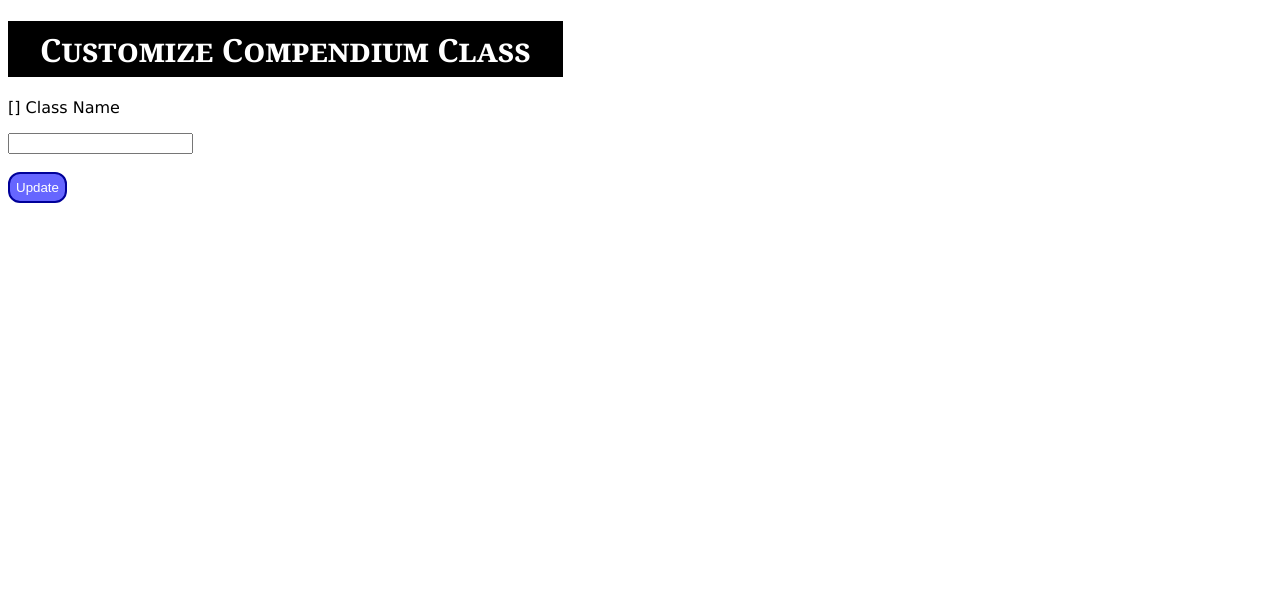
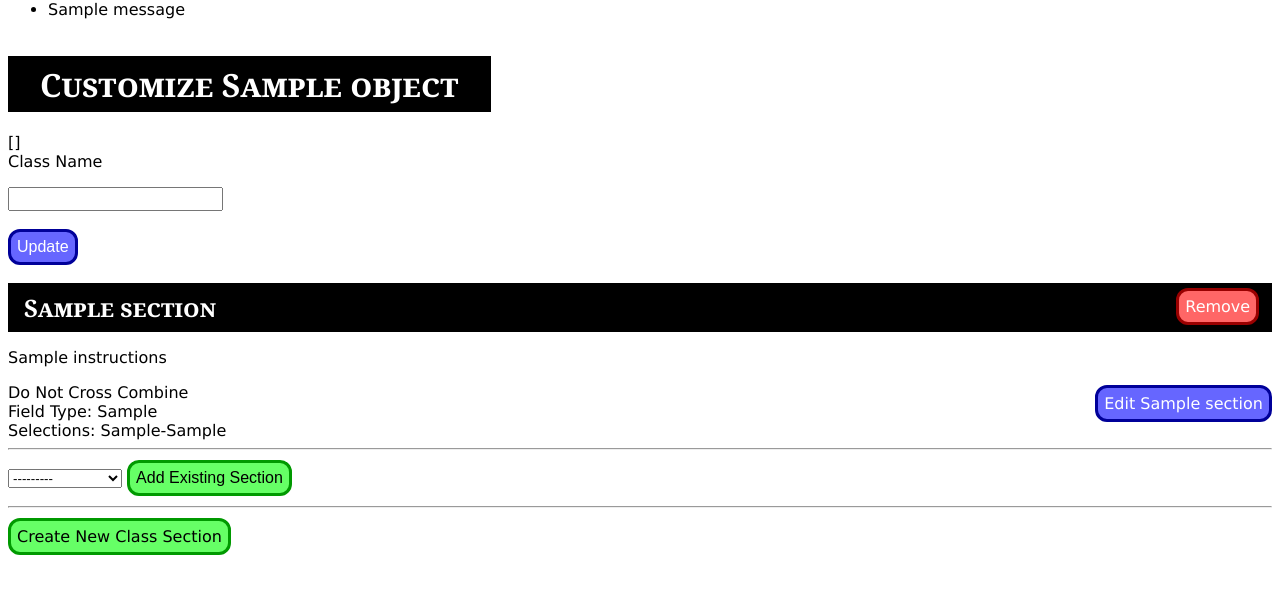
Before and after one commit to renoc/personal-classalchemy, a Django app: template templates/compendium_class_edit.html in a window 1280 px wide. Shown: the part 47-641 px from the top of the page. Run offline with Django 3.2, Linux system fonts and the light colour scheme; the template is opened without the code that fills it: most values are stand-ins (such as "Sample title", 1, 10 or a date in 2020); one stand-in notice (Sample message) is shown; form fields are guessed from the names that the template uses.

Commit message:
New Sections Views without tests

```diff
--- a/static/base.css
+++ b/static/base.css
@@ -22,17 +22,32 @@ h1 {
     padding: 0.2em 1em;
 }
 h2 { font-size: x-large; }
+h3 { font-size: large; }
+input { font-size: 1em; }
 ul { margin-top: 0px; }
+label { display: block; }
 .errorlist { background: #F9C; }
 
+.blackbar {
+    background-color: #000;
+    color: #FFF;
+    padding: 0.5em 1em;
+}
+.blackbar>h2 {
+    font-family: Georgia, serif;
+    font-variant: small-caps;
+    margin: 0;
+    padding: 0;
+}
+.blackbar .button {
+    margin: -0.2em;
+}
 .header {
     color: #FFF;
     font-family: Georgia, serif;
     font-variant: small-caps;
 }
-.header h2 {
-    margin: 0em;
-}
+.header h2 { margin: 0em; }
 #h2a {
     padding: 0em 2em 0em 1.5em;
     vertical-align: initial;
@@ -82,9 +97,10 @@ ul { margin-top: 0px; }
 
 .button {
     border-radius: 12px;
-    border-size: 3px;
     border-style: solid;
+    border-width: 3px;
     display: inline-block;
+    font-size: 1em;
     margin: 2px 0px;
     padding: 6px;
     text-decoration: None
@@ -99,3 +115,8 @@ ul { margin-top: 0px; }
     border-color: #009;
     color: #FFF;
 }
+.red {
+    background: #F66;
+    border-color: #900;
+    color: #FFF;
+}
--- a/templates/base.html
+++ b/templates/base.html
@@ -24,6 +24,13 @@
     <span id="userbox"><span id="userlink">No User</span> <input type="text" id="username_display" value="" readonly /></span>
 {% endif %}
 </div>
+{% if messages %}
+<ul class="messages">
+    {% for message in messages %}
+    <li{% if message.tags %} class="{{ message.tags }}"{% endif %}>{{ message }}</li>
+    {% endfor %}
+</ul>
+{% endif %}
 {% block h1 %}<h1>Hello Dungeon World</h1>{% endblock h1 %}
 {% block content %}
 {% endblock content %}
--- a/templates/compendium_class_edit.html
+++ b/templates/compendium_class_edit.html
@@ -5,7 +5,7 @@
         <meta name="robots" content="noindex">
         <title>Compendium Class Edit Page</title>
     {% endblock html-head %}
-    {% block h1 %}<h1>Customize Compendium Class</h1>{% endblock h1 %}
+    {% block h1 %}<h1>Customize {{ object.form_name }}</h1>{% endblock h1 %}
 
 {% block content %}
 <form method="post">
@@ -16,7 +16,35 @@
        <p> {{ form.form_name }}</p>
     </div>
     <p>
-    <button type='submit' class="button blue">Update</button>
+        <button type='submit' class="button blue">Update</button>
     </p>
 </form>
+{% for section in compendium_class.base_choices %}
+<div>
+    <div class="blackbar">
+        <a href="/compendiumclasses/{{ compendium_class.id }}/remove_section/{{ section.id }}"
+            class="align-right button red">Remove</a>
+        <h2 class="blackbar">{{ section.field_name }}</h2>
+    </div>
+    <p>{{ section.instructions }}</p>
+    <a href="/compendiumclasses/{{ compendium_class.id }}/edit_section/{{ section.id }}"
+        class="align-right button blue">Edit {{ section.field_name }}</a>
+    <div>{% if not section.cross_combine %}Do Not {% endif %}Cross Combine</div>
+    <div>Field Type: {{ section.choice_type }}</div>
+    <div>Selections: {{ section.min_selects }}-{{ section.max_selects }}</div>
+</div>
+{% endfor %}
+<hr />
+<form method="post" action="/compendiumclasses/{{ compendium_class.id }}/link_section">
+    {% csrf_token %}
+    <select id="sec_id" name="sec_id">
+        <option value="" selected="selected">---------</option>
+    {% for section in compendium_class.available_choices %}
+        <option value="{{ section.id }}">{{ section.field_name }}</option>
+    {% endfor %}
+    </select>
+    <button type='submit' class="button green">Add Existing Section</button>
+</form>
+<hr />
+<a href="/compendiumclasses/{{ object.id }}/create_section" class="button green">Create New Class Section</a>
 {% endblock content %}
```
Also changed, not shown: dwclasses/forms.py (+7 -1 lines), dwclasses/models.py (+9 -0 lines), dwclasses/tests.py (+13 -1 lines), dwclasses/urls.py (+10 -1 lines), dwclasses/views.py (+86 -12 lines), templates/section_create.html (renamed from templates/compendium_class_create.html, +4 -5 lines), templates/section_edit.html (added, +28 -0 lines).
